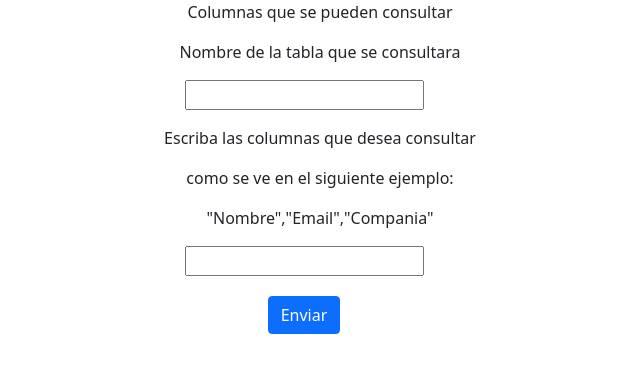
After one commit to CarlosMichacaVelazquez/ExamenTecnico, a Flask app: template templates/optionC.html in a window 1280 px wide. The commit adds this page. Shown: the top 373 px of the page, without its empty margins (336-976 px from the left). Run offline with Flask 2, Linux system fonts and the light colour scheme; the template is opened without the code that fills it, so the values that code supplies are empty; some libraries are stand-ins or nearby versions.

Commit message:
four commit

```diff
--- a/main.py
+++ b/main.py
@@ -42,6 +42,14 @@ def get_table():
                 json_format_a = jsonify({table_list: [dict(row) for row in result]})
                 return json_format_a
             elif format_json == 'B':
+                result = connection.execute(f"SELECT column_name FROM information_schema.columns WHERE table_schema = "
+                                            f"'public' AND table_name = '{table_list}'")
+                contex = {
+                    'result': result,
+                    'table_list': table_list
+                }
+                return render_template('optionC.html', **contex)
+            elif format_json == 'C':
                 empleados = "'empleado'"
                 nombre = "'nombre'"
                 consulta = (f'SELECT json_build_object({nombre},"Compania",'
@@ -53,16 +61,28 @@ def get_table():
                 return jsonify(var)
 
 
+@app.route('/table_b', methods=['GET', 'POST'])
+def get_table_b():
+    if request.method == 'POST':
+        consult_b = request.values['consulta']
+        table_name = request.values['table_name']
+        with engine.connect() as conn:
+            print(consult_b)
+            result = conn.execute(f'SELECT {consult_b} FROM "{table_name}"')
+            json_format_b = jsonify({table_name: [dict(row) for row in result]})
+        return json_format_b
+
+
 @app.route('/consult_table', methods=['GET'])
 def consult_table():
     with engine.connect() as conn:
         result = conn.execute("SELECT table_name as nombre from information_schema.tables WHERE "
                               "table_schema='public' AND "
                               "table_type='BASE TABLE'")
-        y = []
+        table_list = []
         for row in result:
-            y.append(row['nombre'])
-        return render_template('Consult.html', table_list=y)
+            table_list.append(row['nombre'])
+        return render_template('Consult.html', table_list=table_list)
 
 
 if __name__ == "__main__":
--- a/requirements.txt
+++ b/requirements.txt
@@ -15,6 +15,7 @@ openpyxl==3.0.7
 pandas==1.3.0
 pipenv==2021.5.29
 psycopg2==2.9.1
+PyGreSQL==5.2.2
 python-dateutil==2.8.1
 pytz==2021.1
 six==1.16.0
--- a/templates/Consult.html
+++ b/templates/Consult.html
@@ -25,6 +25,7 @@
                         <select name="formato" method="GET">
                             <option selected="selected" value="A">A</option>
                             <option selected="selected" value="B">B</option>
+                            <option selected="selected" value="C">C</option>
                         </select>
                     </div>
                     <div class="text-center" style="margin-top:20px;">
--- /dev/null
+++ b/templates/optionC.html
@@ -0,0 +1,38 @@
+<!DOCTYPE html>
+<html lang="en">
+    <head>
+        <meta charset="UTF-8">
+        <title>Prueba Tecnica</title>
+        <link href="https://cdn.jsdelivr.net/npm/bootstrap@5.0.2/dist/css/bootstrap.min.css" rel="stylesheet" integrity="sha384-EVSTQN3/azprG1Anm3QDgpJLIm9Nao0Yz1ztcQTwFspd3yD65VohhpuuCOmLASjC" crossorigin="anonymous">
+    </head>
+    <body>
+    <form action = "http://127.0.0.1:5000/table_b" method = "POST">
+        <div class="row justify-content-center">
+            <div class="col-sm-6 ">
+                <div class="text-center">
+                    <ul class="text-center">Columnas que se pueden consultar</ul>
+                    {% for i in result %}
+                    {{ i }}
+                    {% endfor %}
+                    <ul>  </ul>
+                </div>
+                <div class="text-center">
+                    <ul>Nombre de la tabla que se consultara</ul>
+                    <input type="text" name="table_name"  value="{{ table_list }}" readonly onmousedown="return false;"/></p>
+                </div>
+                <div class="text-center">
+                    <ul>Escriba las columnas que desea consultar</ul>
+                    <ul>como se ve en el siguiente ejemplo:</ul>
+                    <ul>"Nombre","Email","Compania"</ul>
+                    <ul></ul>
+                    <input type="text" name="consulta" /></p>
+                </div>
+                <div class="text-center" style="margin-top:20px;">
+                    <button type = "submit" class="btn btn-primary">Enviar</button>
+                </div>
+            </div>
+        </div>
+    </form>
+        <script src="https://cdn.jsdelivr.net/npm/bootstrap@5.0.2/dist/js/bootstrap.bundle.min.js" integrity="sha384-MrcW6ZMFYlzcLA8Nl+NtUVF0sA7MsXsP1UyJoMp4YLEuNSfAP+JcXn/tWtIaxVXM" crossorigin="anonymous"></script>
+    </body>
+</html>
```
